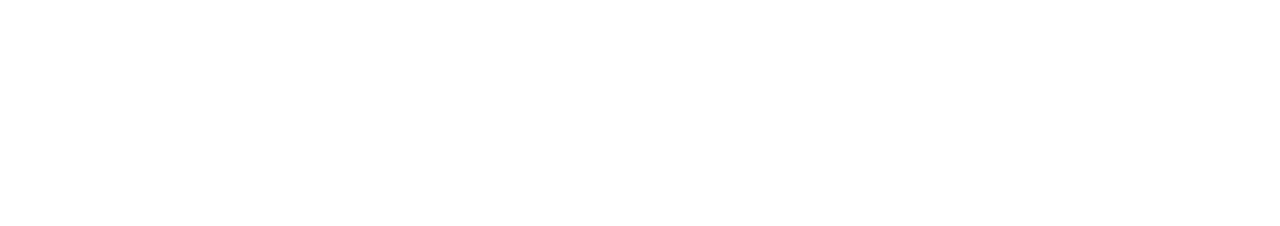
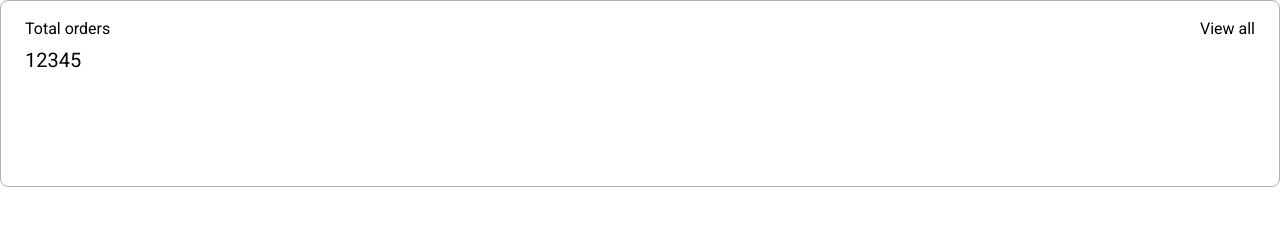
Before and after one commit to js-tasks-ru/htmlcss-20211125_alex-d, a website: page 04-lection2/01-histogram/index.html in a window 1280 px wide. Drawn offline with Linux system fonts and the light colour scheme.

Commit message:
solution for histogram

```diff
--- a/04-lection2/01-histogram/histogram.css
+++ b/04-lection2/01-histogram/histogram.css
@@ -0,0 +1,37 @@
+.histogram {
+  box-sizing: border-box;
+  padding: 16px 24px 24px;
+  border: 1px solid var(--grey-3);
+  border-radius: 8px;
+}
+
+.histogram__header {
+  display: flex;
+  justify-content: space-between;
+  line-height: 24px;
+}
+
+.histogram__header-counter {
+  font-size: 20px;
+  line-height: 26px;
+  margin-top: 6px;
+}
+
+.histogram__header-link {
+  text-decoration: none;
+  color: var(--blue-2);
+}
+
+.histogram__chart {
+  display: flex;
+  flex-basis: 9px;
+  align-items: flex-end;
+  margin-top: 39px;
+  height: 50px;
+}
+
+.histogram__chart-bar {
+  background-color: var(--blue-2);
+  width: 9px;
+  margin-right: 1px;
+}
--- a/04-lection2/01-histogram/index.html
+++ b/04-lection2/01-histogram/index.html
@@ -1,11 +1,37 @@
 <!DOCTYPE html>
 <!-- Страница с гистограммой -->
 <html lang="ru">
-    <head>
-        <link rel="stylesheet" href="../../assets/css/main.css">
-        <link rel="stylesheet" href="./histogram.css">
-    </head>
-    <body>
+  <head>
+    <link rel="stylesheet" href="../../assets/css/main.css" />
+    <link rel="stylesheet" href="./histogram.css" />
+  </head>
 
-    </body>
+  <body>
+    <div class="histogram">
+      <div class="histogram__header">
+        <div class="histogram__header-orders">
+          <div class="histogram__header-caption">Total orders</div>
+          <div class="histogram__header-counter">12345</div>
+        </div>
+        <a class="histogram__header-link" href="">View all</a>
+      </div>
+      <div class="histogram__chart"></div>
+    </div>
+  </body>
+
+  <script>
+    let chart = document.getElementsByClassName('histogram__chart')[0];
+    function createChartBar() {
+      let chartBar = document.createElement('div');
+      chartBar.classList.add('histogram__chart-bar');
+      chartBar.setAttribute('style', `height:${Math.random() * 100}%`);
+      return chartBar;
+    }
+    function addChartBars(count) {
+      for (let i = 0; i < count; i++) {
+        chart.appendChild(createChartBar());
+      }
+    }
+    addChartBars(30);
+  </script>
 </html>
```
